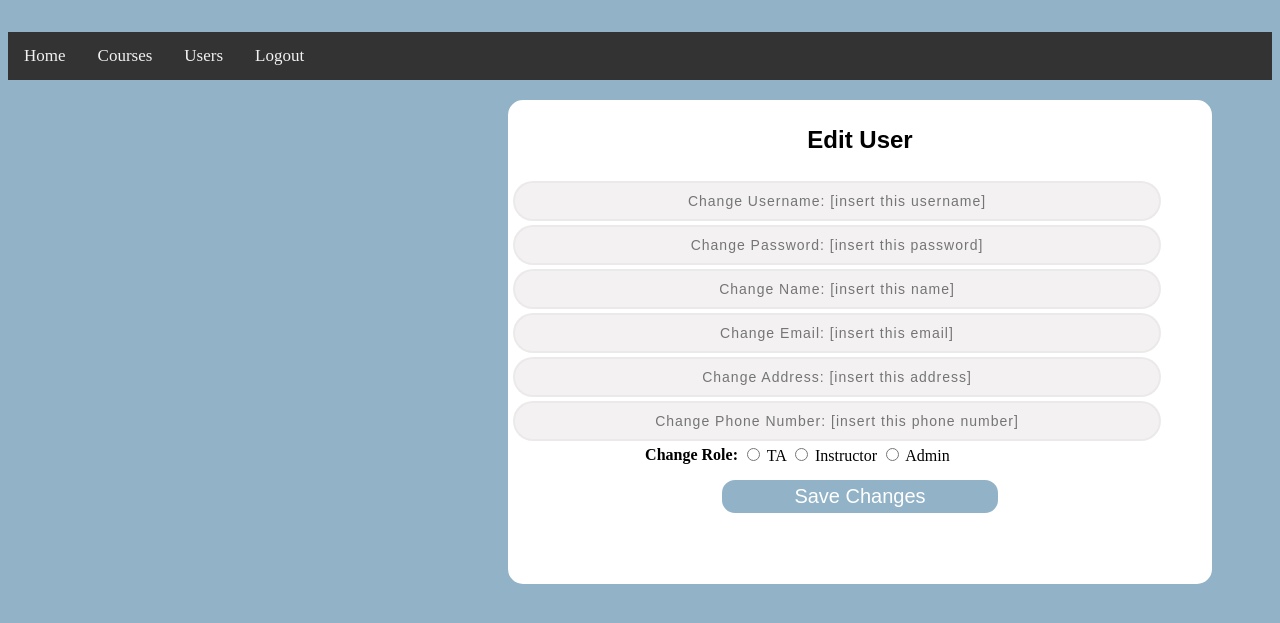
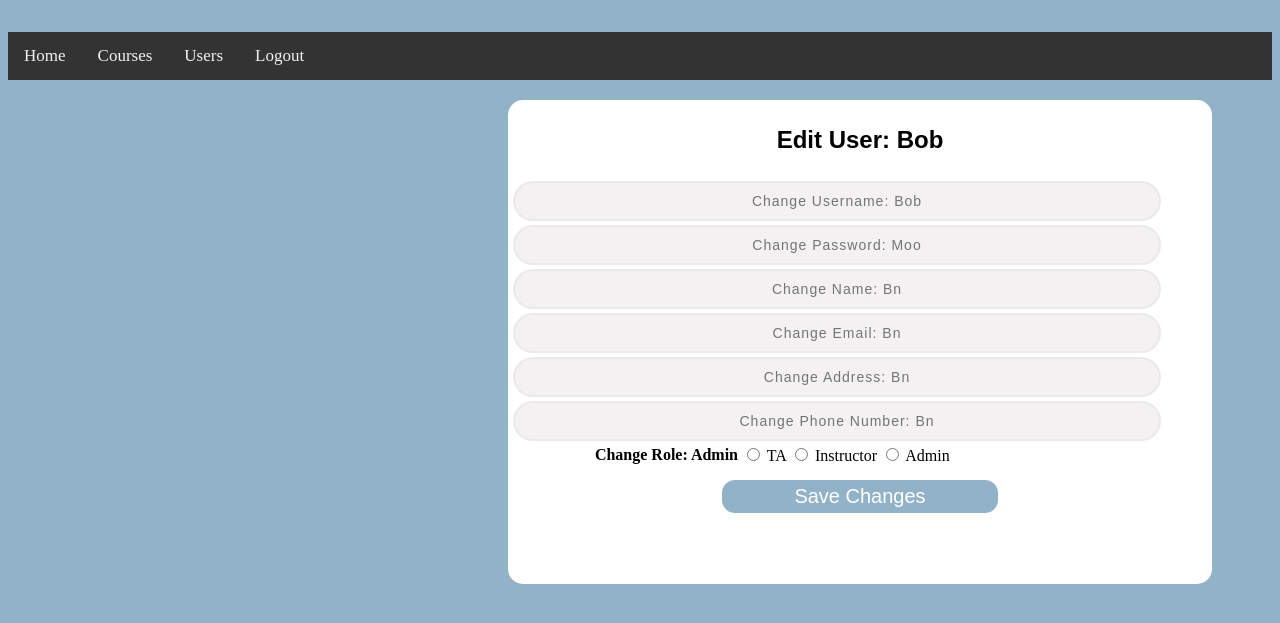
Before and after one commit to NathanHuang86/TAScheduler, a Django app: template templates/editUser.html in a window 1280 px wide. Shown: the part 135-758 px from the top of the page. Run offline with Django 4.2, Linux system fonts and the light colour scheme; the template is opened without the code that fills it: values that come from a table or form of the project are taken from there, others are empty; data comes from the database, SQL or seed files in the repository; both versions use the stored data as it was after the commit.

Commit message:
worked on views and templates

```diff
--- a/templates/editCourse.html
+++ b/templates/editCourse.html
@@ -15,7 +15,7 @@
         {% endif %}
         <li><a href="../home/">Home</a></li>
         <li><a href="../courses/">Courses</a></li>
-        <li><a>Users</a></li>
+        <li><a href="../users/">Users</a></li>
         <li><a href="/">Logout</a></li>
     </div>
 </div>
@@ -27,10 +27,10 @@
     <table>
 
         <tr>
-            <td><input placeholder="Change Name: [insert this course name]" class='newAccountInformation'></td>
+            <td><input placeholder="Change Name: {{ course.name }}" class='newAccountInformation'></td>
         </tr>
         <tr>
-            <td><input placeholder="Change Instructor: [insert this course instructor]" class=newAccountInformation></td>
+            <td><input placeholder="Change Instructor: {{ course.owner }}" class=newAccountInformation></td>
         </tr>
     </table>
     <div class="submit-button">
--- a/templates/editSection.html
+++ b/templates/editSection.html
@@ -15,7 +15,7 @@
         {% endif %}
         <li><a href="../home/">Home</a></li>
         <li><a href="../courses/">Courses</a></li>
-        <li><a>Users</a></li>
+        <li><a href="../users/">Users</a></li>
         <li><a href="/">Logout</a></li>
     </div>
 </div>
--- a/templates/editUser.html
+++ b/templates/editUser.html
@@ -15,7 +15,7 @@
         {% endif %}
         <li><a href="../home/">Home</a></li>
         <li><a href="../courses/">Courses</a></li>
-        <li><a>Users</a></li>
+        <li><a href="../users/">Users</a></li>
         <li><a href="/">Logout</a></li>
     </div>
 </div>
@@ -23,31 +23,30 @@
 
 <body>
 <div class="container">
-    <p class=subHeader>Edit User</p>
+    <p class=subHeader>Edit User: {{ thisUser.username }}</p>
     <table>
 
         <tr>
-            <td><input placeholder="Change Username: [insert this username]" class='newAccountInformation'></td>
+            <td><input placeholder="Change Username: {{ thisUser.username }}" class='newAccountInformation'></td>
         </tr>
         <tr>
-            <td><input placeholder="Change Password: [insert this password]" class=newAccountInformation></td>
+            <td><input placeholder="Change Password: {{ thisUser.password }}" class=newAccountInformation></td>
         </tr>
         <tr>
-            <td><input placeholder="Change Name: [insert this name]" class=newAccountInformation></td>
-
+            <td><input placeholder="Change Name: {{ thisUser.name }}" class=newAccountInformation></td>
         </tr>
         <tr>
-            <td><input placeholder="Change Email: [insert this email]" class=newAccountInformation></td>
+            <td><input placeholder="Change Email: {{ thisUser.email }}" class=newAccountInformation></td>
         </tr>
         <tr>
-            <td><input placeholder="Change Address: [insert this address]" class=newAccountInformation></td>
+            <td><input placeholder="Change Address: {{ thisUser.address }}" class=newAccountInformation></td>
         </tr>
         <tr>
-            <td><input placeholder="Change Phone Number: [insert this phone number]" class=newAccountInformation></td>
+            <td><input placeholder="Change Phone Number: {{ thisUser.phone }}" class=newAccountInformation></td>
         </tr>
 
         <tr>
-            <th class=roleLabel>Change Role:</th>
+            <th class=roleLabel>Change Role: {{ thisUser.role }}</th>
             <td>
                 <input type="radio" name="permission">
                 <label>TA</label>
--- a/templates/list_of_sections.html
+++ b/templates/list_of_sections.html
@@ -53,7 +53,7 @@
         </table>
 
     <div class="submit-button">
-        <a href="../createCourses/"><button name="createCourseSubmit">Create Course</button></a>
+        <a href="../createSection/"><button name="createSectionSubmit">Create Section</button></a>
             </div>
 
     </div>
```
Also changed, not shown: BackendWork/views.py (+24 -6 lines), templates/list_of_courses.html (+5 -2 lines), templates/list_of_users.html (+7 -4 lines), TAScheduler/Skeleton.py (deleted), db.sqlite3.
